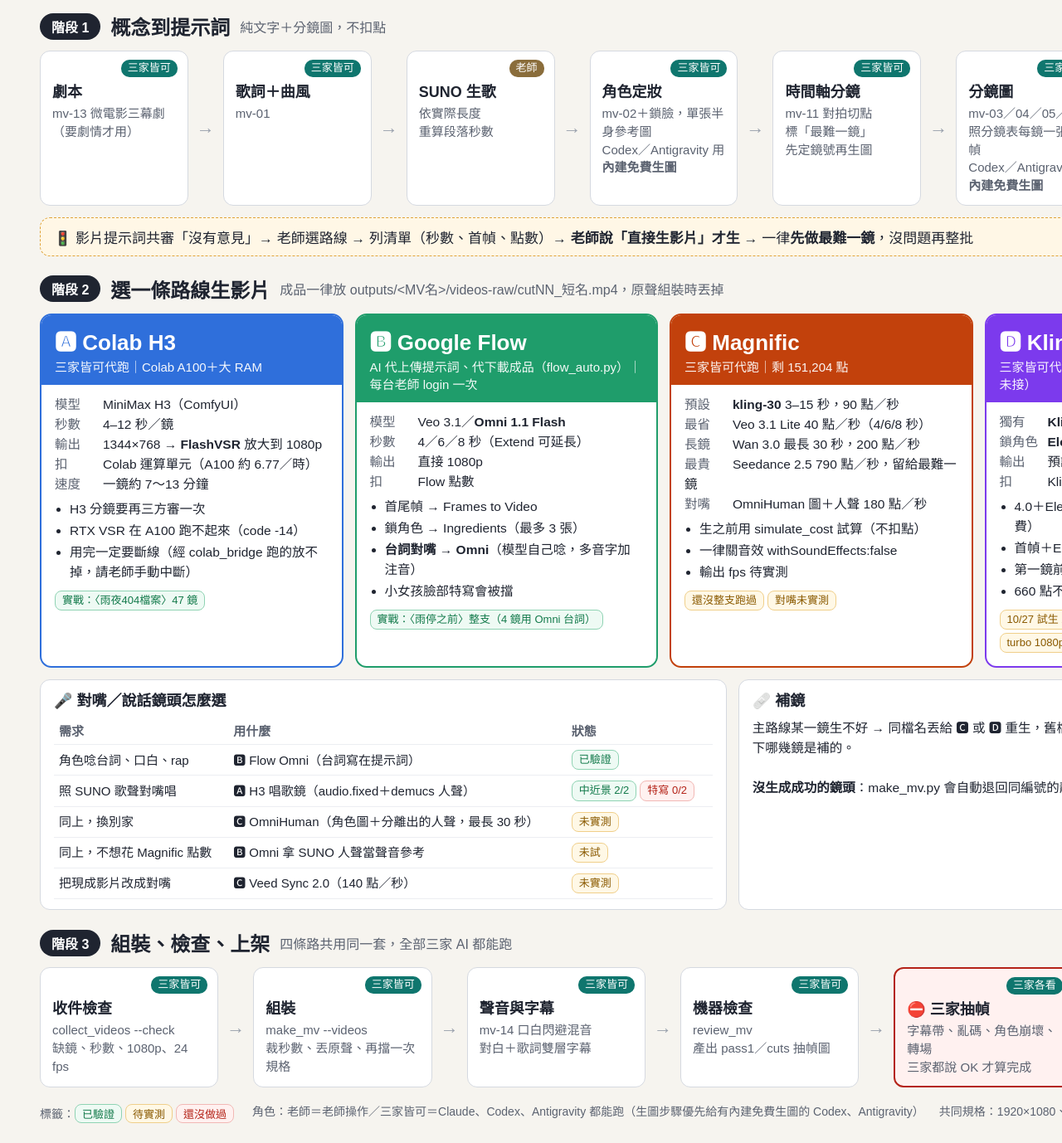
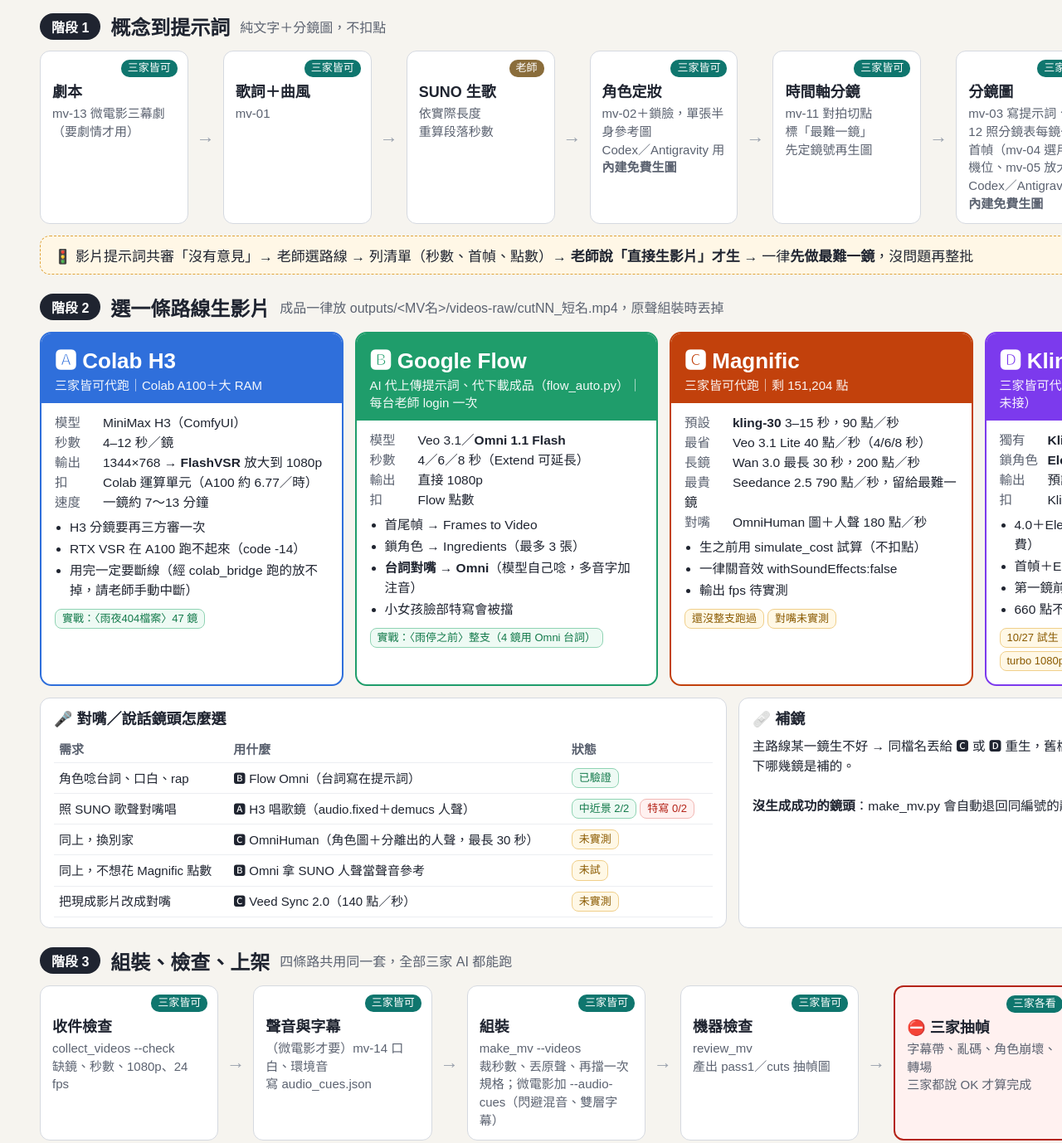
Before and after one commit to sanshinechu/mv-production-toolkit, a plain HTML site: page docs/影片生成工作流.html in a window 1280 px wide. Shown: the part 240-1618 px from the top of the page at 83% size. Drawn offline with Linux system fonts and the light colour scheme.

Commit message:
共審核對後修 6 處不一致：mv-14 移到組裝前、mv-04 改選用、範本第 5 步、Flow 範例路徑 shots/、Kling 點數、同步 skill 1.4.1
工作筆記本的三種影片工作流總覽圖同步改 mv-14 順序與 mv-04 寫法（不在 git）。

Co-Authored-By: Claude Opus 5.5 <noreply@anthropic.com>

```diff
--- a/docs/影片生成工作流.html
+++ b/docs/影片生成工作流.html
@@ -60,7 +60,7 @@ th{color:var(--sub);font-weight:600}
   <div class="step"><span class="who t">老師</span><b>SUNO 生歌</b><span>依實際長度<br>重算段落秒數</span></div><div class="arrow">→</div>
   <div class="step"><span class="who m">三家皆可</span><b>角色定妝</b><span>mv-02＋鎖臉，單張半身參考圖<br>Codex／Antigravity 用<b style="display:inline;font-size:15px;margin:0">內建免費生圖</b></span></div><div class="arrow">→</div>
   <div class="step"><span class="who m">三家皆可</span><b>時間軸分鏡</b><span>mv-11 對拍切點<br>標「最難一鏡」<br>先定鏡號再生圖</span></div><div class="arrow">→</div>
-  <div class="step"><span class="who m">三家皆可</span><b>分鏡圖</b><span>mv-03／04／05／12 照分鏡表每鏡一張首幀<br>Codex／Antigravity 用<b style="display:inline;font-size:15px;margin:0">內建免費生圖</b></span></div><div class="arrow">→</div>
+  <div class="step"><span class="who m">三家皆可</span><b>分鏡圖</b><span>mv-03 寫提示詞、mv-12 照分鏡表每鏡一張首幀（mv-04 選用試機位、mv-05 放大）<br>Codex／Antigravity 用<b style="display:inline;font-size:15px;margin:0">內建免費生圖</b></span></div><div class="arrow">→</div>
   <div class="step"><span class="who m">三家皆可</span><b>影片提示詞</b><span>mv-06</span></div>
 </div>
 <div class="gate">🚦 影片提示詞共審「沒有意見」→ 老師選路線 → 列清單（秒數、首幀、點數）→ <b>老師說「直接生影片」才生</b> → 一律<b>先做最難一鏡</b>，沒問題再整批</div>
@@ -125,8 +125,8 @@ th{color:var(--sub);font-weight:600}
 <div class="stage"><span class="no">階段 3</span><span class="t">組裝、檢查、上架</span><span class="s">四條路共用同一套，全部三家 AI 都能跑</span></div>
 <div class="row">
   <div class="step"><span class="who m">三家皆可</span><b>收件檢查</b><span>collect_videos --check<br>缺鏡、秒數、1080p、24 fps</span></div><div class="arrow">→</div>
-  <div class="step"><span class="who m">三家皆可</span><b>組裝</b><span>make_mv --videos<br>裁秒數、丟原聲、再擋一次規格</span></div><div class="arrow">→</div>
-  <div class="step"><span class="who m">三家皆可</span><b>聲音與字幕</b><span>mv-14 口白閃避混音<br>對白＋歌詞雙層字幕</span></div><div class="arrow">→</div>
+  <div class="step"><span class="who m">三家皆可</span><b>聲音與字幕</b><span>（微電影才要）mv-14 口白、環境音<br>寫 audio_cues.json</span></div><div class="arrow">→</div>
+  <div class="step"><span class="who m">三家皆可</span><b>組裝</b><span>make_mv --videos<br>裁秒數、丟原聲、再擋一次規格；微電影加 --audio-cues（閃避混音、雙層字幕）</span></div><div class="arrow">→</div>
   <div class="step"><span class="who m">三家皆可</span><b>機器檢查</b><span>review_mv<br>產出 pass1／cuts 抽幀圖</span></div><div class="arrow">→</div>
   <div class="step stop"><span class="who m">三家各看</span><b>⛔ 三家抽幀</b><span>字幕帶、亂碼、角色崩壞、轉場<br>三家都說 OK 才算完成</span></div><div class="arrow">→</div>
   <div class="step"><span class="who m">三家皆可</span><b>打包上架</b><span>metadata.md、封面<br>先 private，老師說公開才改</span></div>
```
Also changed, not shown: docs/影片生成工作流.png, 6 other files.
